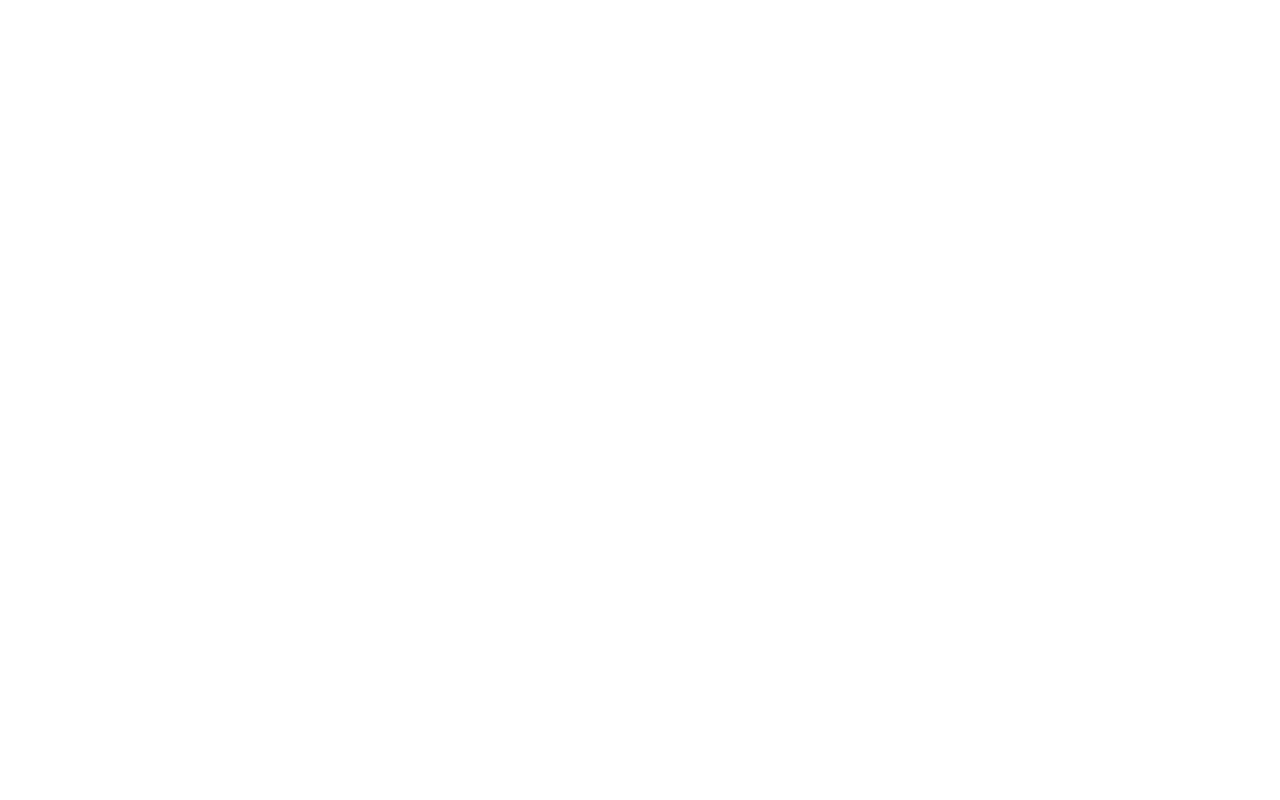
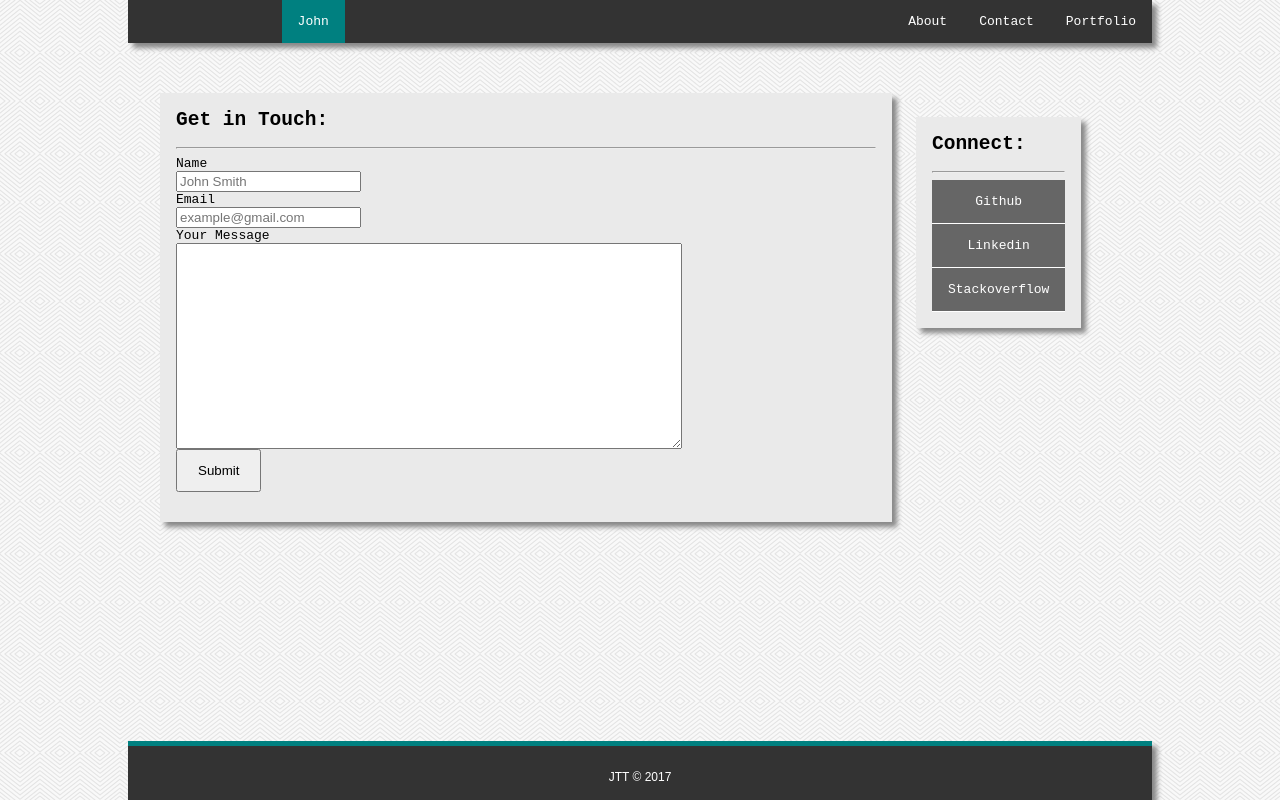
Before and after one commit to torrencj/Basic-Portfolio, a plain HTML site: page contact.html in a window 1280 px wide. Drawn offline with Linux system fonts and the light colour scheme.

Commit message:
all pages first draft

```diff
--- a/assets/css/blah.css
+++ b/assets/css/blah.css
@@ -88,6 +88,33 @@
 
 }
 
+  .button {
+    display: block;
+    padding: 12px 20px;
+  }
+
+.contact-form {
+  height: 350px;
+  width: 732px;
+}
+
+#name {
+  display: block;
+}
+
+#email {
+  display: block;
+
+}
+
+#message {
+  display: block;
+  width: 500px;
+  height: 200px;
+
+}
+
+
 #about {
   /*width: 50%;*/
   min-width: 200px;
--- a/assets/css/style.css
+++ b/assets/css/style.css
@@ -1,51 +1,129 @@
 
-body {
-  background: rgb(150, 185, 242);
-}
 
-.navbar {
-  display: flex;
-  background: white;
-  border: none;
+/*html {
+  height: 100%;
+}*/
+
+nav {
   max-width: 1024px;
-  height: 80px;
-  margin: auto;
-}
+  margin: 0 auto;
+  box-shadow: 5px 5px 5px #888888;
+  margin-bottom: 50px;
 
-.navitem {
-  display: flex;
-  align-items: center;
-  justify-content: center;
-  height: inherit;
-}
-
-.brand {
-  margin-left: 20%;
-  background: teal;
-  width: 150px;
-  height: inherit;
-
-  font-size: 26px;
-  font-family: monospace;
-  text-align: center;
-  display: flex;
-  vertical-align: middle;
+  /*border-bottom: medium solid wheat;*/
 
 }
 
-.navlink {
+body {
+  max-width: 1024px;
+  margin: 0 auto;
+  background-image: url("../images/whirlpool.png");
+  font-family: monospace;
+  /*margin-bottom: 80px;*/
+  position:relative;
+  padding-bottom: 40px;
+}
 
-  /*background: lightgreen;
-  padding-left: 15px;
-  padding-right:15px;*/
+nav ul {
+  list-style-type: none;
+  margin: 0;
+  padding: 0;
+  overflow: hidden;
+  background-color: #333;
+}
 
-  width: auto;
-  height: inherit;
-  display: flex;
-  float: right;
+nav li {
+  float: left;
+}
 
-  font-size: 16px;
+nav li a {
+  display: block;
+  color: white;
+  text-align: center;
+  padding: 14px 16px;
+  text-decoration: none;
+}
+
+li a:hover:not(.active) {
+    background-color: #111;
+}
+
+.active {
+    background-color: teal;
+}
+
+main {
+  margin: 0 auto;
+  max-width: 960px;
+  min-width: 60%;
+  padding-bottom: 80px;
+}
+
+footer {
+  color: white;
+  background: #333;
   font-family: sans-serif;
+  font-size: 12px;
+  /*width: 100%;*/
+  max-width: 1024px;
+  margin: 0 auto;
+  padding-top: 24px;
+  position: fixed;
+  bottom: -10px;
+  left: 0;
+  right: 0;
   text-align: center;
-  vertical-align: middle;
+  height: 40px;
+  border-top: thick solid teal;
+  box-shadow: 5px 5px 5px #888888;
+
+
 }
+
+section img {
+  float: left;
+  height: 200px;
+  width: 200px;
+  padding: 0px 16px 16px 16px;
+
+}
+
+#about {
+  /*width: 50%;*/
+  min-width: 200px;
+  max-width: 700px;
+  display: inline-block;
+  background: #eaeaea;
+  padding: 0px 16px 16px 16px;
+  /*margin-left: 40px;*/
+  box-shadow: 5px 5px 5px #888888;
+}
+
+#connect {
+  max-width: 30%;
+  display: inline-block;
+  position: absolute;
+
+  background: #eaeaea;
+  padding: 0px 16px 16px 16px;
+  margin: 24px;
+  box-shadow: 5px 5px 5px #888888;
+}
+
+#connect, #about {
+ vertical-align:top;
+}
+
+ #connect a {
+   display: block;
+   color: white;
+   text-align: center;
+   padding: 14px 16px;
+   text-decoration: none;
+   background: #666;
+   border-bottom: thin solid white;
+ }
+   #connect a:hover:not(.active) {
+       background-color: #111;
+   }
+ }
--- a/contact.html
+++ b/contact.html
@@ -0,0 +1,57 @@
+<!DOCTYPE html>
+<html>
+<head>
+  <head>
+    <meta charset="utf-8">
+    <title>My portfolio</title>
+    <link rel="stylesheet" href="assets/css/blah.css">
+  </head>
+</head>
+<body>
+<nav>
+
+  <ul>
+    <li style="margin-left: 15%"><a class="active" href="#home">John</a></li>
+    <li style="float:right"><a href="portfolio.html">Portfolio</a></li>
+    <li style="float:right"><a href="contact.html">Contact</a></li>
+    <li style="float:right"><a href="index.html">About</a></li>
+
+  </ul>
+</nav>
+
+<main>
+
+  <section id="about">
+    <h1>Get in Touch:</h1>
+    <hr>
+    <form class="contact-form" action="index.html" method="post">
+
+      <!-- <label for="fname">First Name</label> -->
+      <label>Name</label>
+      <input type="text" id="name" placeholder="John Smith">
+
+      <!-- <label for="lname">Last Name</label> -->
+      <label>Email</label>
+      <input type="text" id="email" placeholder="example@gmail.com">
+
+      <label>Your Message</label>
+      <textarea type="text" id="message" placeholder=""></textarea>
+
+        <input class="button" type="submit" value="Submit">
+
+    </form>
+  </section>
+
+  <aside id="connect">
+    <h2>Connect:</h2>
+    <hr>
+    <a href="#">Github</a>
+    <a href="#">Linkedin</a>
+    <a href="#">Stackoverflow</a>
+  </aside>
+
+</main>
+
+<footer> JTT &copy 2017</footer>
+</body>
+</html>
```
Also changed, not shown: index.html (+3 -3 lines), portfolio.html (+12 -10 lines).
